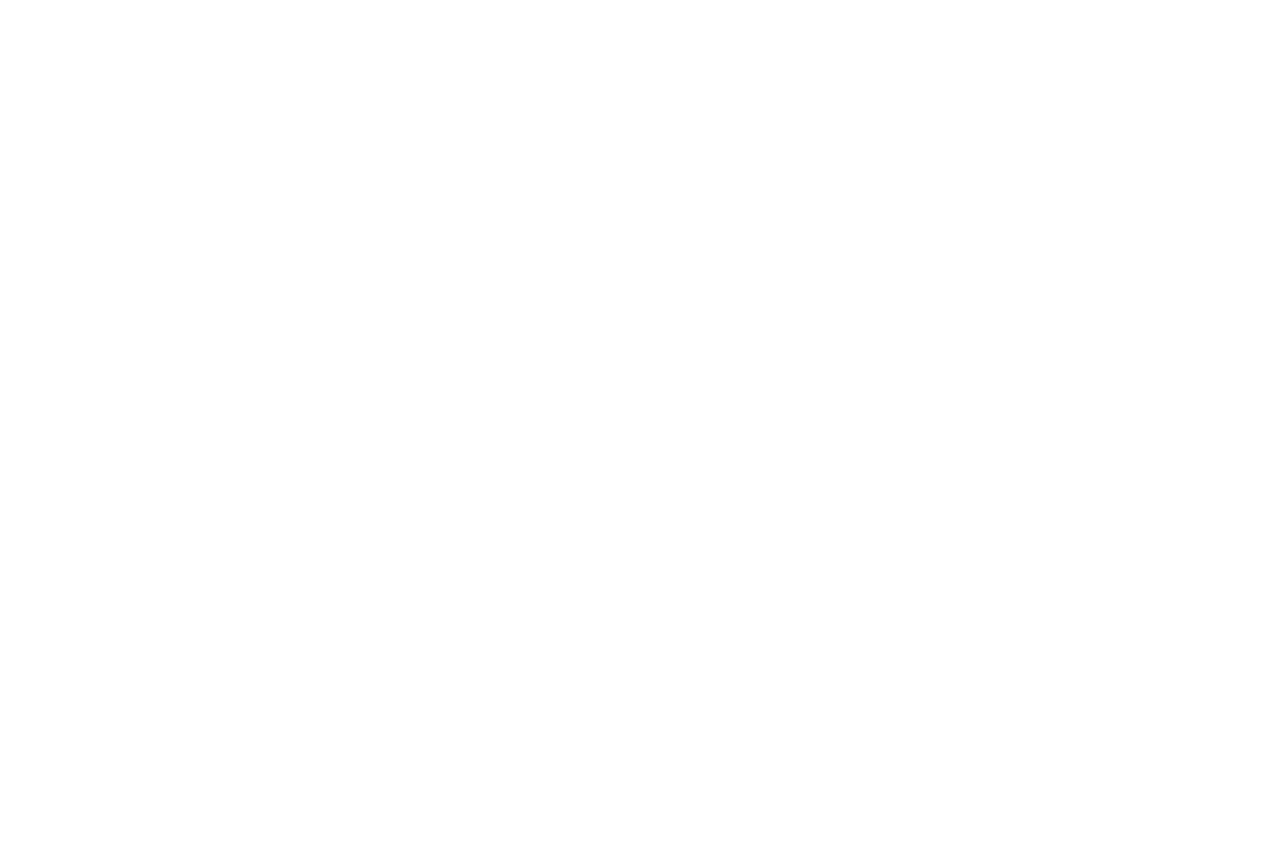
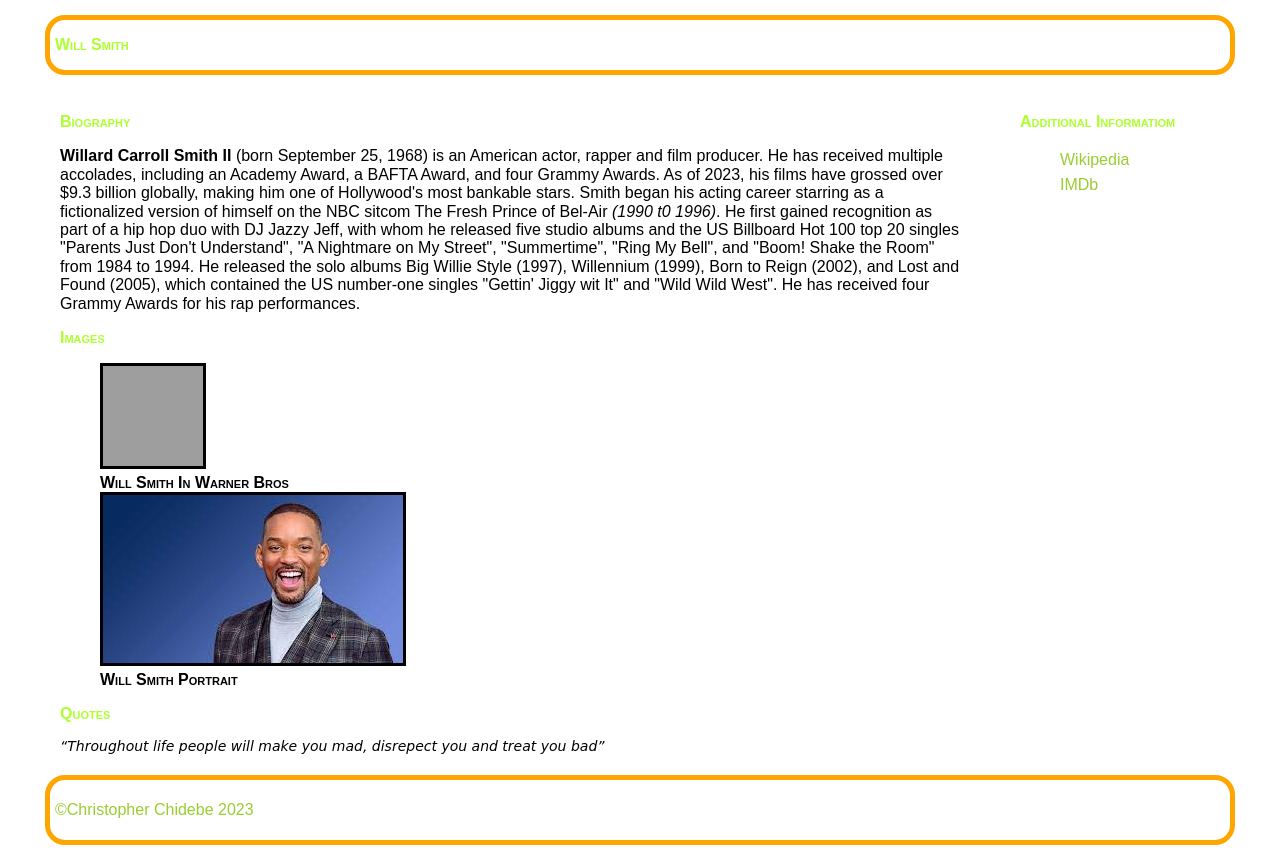
Before and after one commit to Xtopher97/Assignment2.0, a plain HTML site: page index.html in a window 1280 px wide. Before the commit the page ends 800 px from the top, so only its background shows below. Drawn offline with Linux system fonts and the light colour scheme; grey boxes are pictures that could not be loaded.

Commit message:
Assignment 1

```diff
--- a/css/main.css
+++ b/css/main.css
@@ -0,0 +1,60 @@
+/* Christopher Nwanya and Student Number: 8903828 */
+body{
+    width: 100%;
+    max-width: 1200px;
+    margin: auto;
+    font-family: Arial, Helvetica, sans-serif;
+    padding: 10px;
+}
+.hefo{
+    border:5px solid orange;
+    border-radius: 20px;
+    padding: 5px;
+    margin: 5px;
+}
+h1,h2{
+    color: greenyellow;
+    font-variant: small-caps;
+    font-size: 16px;
+}
+footer p{
+    color: yellowgreen;
+}
+main{
+    width: 900px;
+    float: left;
+    padding: 10px;
+    margin: 10px;
+}
+aside{
+    width: 200px;
+    float: right;
+    padding: 10px;
+    margin: 10px
+}
+footer{
+    clear: both;
+}
+.mainimg{
+    border: 3px solid black;
+}
+figcaption{
+    font-weight: bold;
+    font-variant: small-caps;
+}
+q{
+    font-family: cursive;
+    font-style: italic;
+    font-size: 14px;
+}
+ul li{
+    list-style-type: none;
+    line-height: 25px;
+}
+li > a{
+    text-decoration: none;
+    color: yellowgreen;
+}
+a:hover{
+    background-color: rgb(80, 138, 245);
+}
--- a/index.html
+++ b/index.html
@@ -1,11 +1,61 @@
+<!--Christopher Nwanya and Student Number: 8903828-->
 <!DOCTYPE html>
 <html lang="en">
 <head>
     <meta charset="UTF-8">
     <meta name="viewport" content="width=device-width, initial-scale=1.0">
+    <link rel="stylesheet" type="text/css" href="css/normalize.css">
+    <link rel="stylesheet" type="text/css" href="css/main.css">
     <title>Document</title>
 </head>
 <body>
+    <header class="hefo">
+        <h1>Will Smith</h1>
 
+    </header>
+    <main>
+        <section>
+            <h2>Biography</h2>
+            <p><strong>Willard Carroll Smith II</strong> (born September 25, 1968) is an American actor, rapper and film producer.
+                He has received multiple accolades, including an Academy Award, a BAFTA Award, and four Grammy Awards.
+                As of 2023, his films have grossed over $9.3 billion globally, making him one of Hollywood's most bankable stars.
+                Smith began his acting career starring as a fictionalized version of himself on the NBC sitcom The Fresh Prince of
+                Bel-Air <em>(1990 t0 1996)</em>. He first gained recognition as part of a hip hop duo with DJ Jazzy Jeff, with whom he released
+                five studio albums and the US Billboard Hot 100 top 20 singles "Parents Just Don't Understand", "A Nightmare on My
+                Street", "Summertime", "Ring My Bell", and "Boom! Shake the Room" from 1984 to 1994. He released the solo albums
+                Big Willie Style (1997), Willennium (1999), Born to Reign (2002), and Lost and Found (2005), which contained the
+                US number-one singles "Gettin' Jiggy wit It" and "Wild Wild West". He has received four Grammy Awards for his rap performances.
+            </p>
+
+        </section>
+        <section>
+            <h2>Images</h2>
+            <figure>
+                <img src="https://www.google.com/url?sa=i&url=https%3A%2F%2Fen.wikipedia.org%2Fwiki%2FWill_Smith&psig=AOvVaw32iFxgZBCqaoGBQzijryib&ust=1697317398027000&source=images&cd=vfe&ved=0CBEQjRxqFwoTCOiC5Mf784EDFQAAAAAdAAAAABAJ"height="100px" width="100px" alt="Will Smith in Warner Bros" class="mainimg">
+                <figcaption> Will Smith In Warner Bros</figcaption>
+                <img src="images/Will.jpeg" alt="Will Smith portrait" class="mainimg">
+                <figcaption>Will Smith Portrait</figcaption>
+            </figure>
+        </section>
+        <section>
+            <h2>Quotes</h2>
+            <q>Throughout life people will make you mad, disrepect you and treat you bad</q>
+        </section>
+    </main>
+    <aside>
+        <h2>Additional Informatiom</h2>
+        <ul>
+            <li >
+                <a href="https://en.wikipedia.org/wiki/Will_Smith" target="_blank">Wikipedia</a>
+            </li>
+            <li>
+                <a href="https://www.imdb.com/name/nm0000226/" target="_blank">IMDb</a>
+            </li>
+        </ul>
+
+    </aside>
+    <footer class="hefo">
+        <p>&copy;Christopher Chidebe 2023</p><!--gett-->
+    </footer>
 </body>
 </html>
```
Also changed, not shown: images/Will.jpeg (added).
